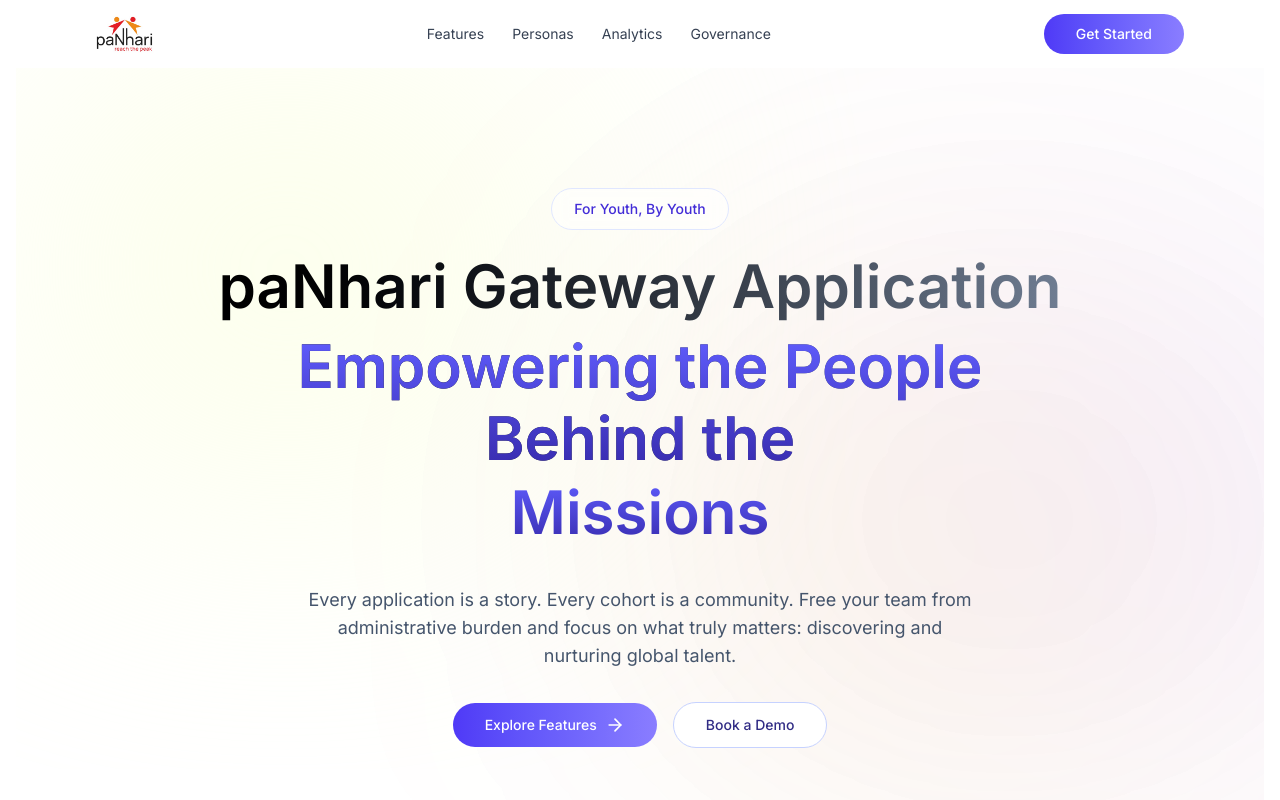
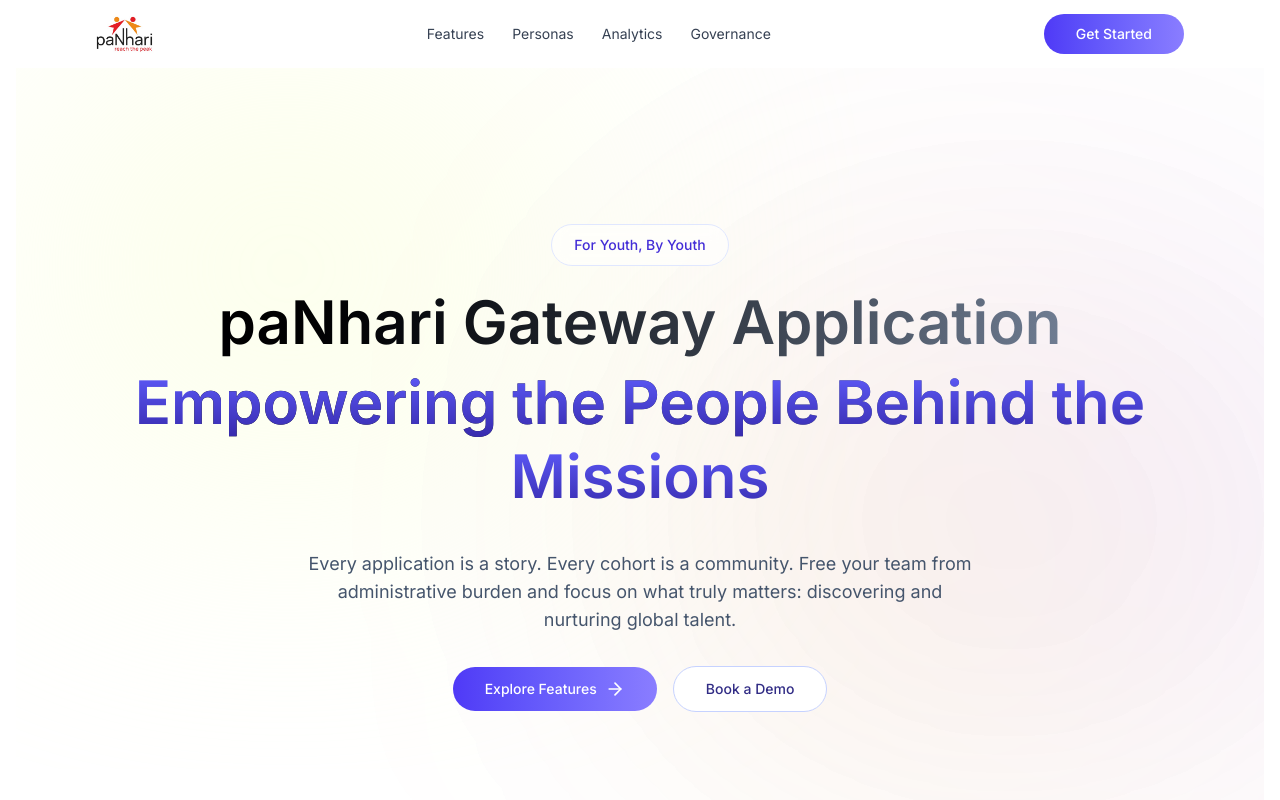
Before and after one commit to tadiwa-dev/gateway-three, a Next.js app: page / in a window 1280 px wide. Shown: the top 800 px of the page. Built offline with nearby package versions, Linux system fonts and the light colour scheme.

Commit message:
fix: prevent 'Empowering the People Behind the' from wrapping

```diff
--- a/sections/hero-section.jsx
+++ b/sections/hero-section.jsx
@@ -80,7 +80,7 @@
                 className="text-4xl md:text-6xl/18 text-center font-semibold max-w-4xl mt-5 bg-gradient-to-r from-black to-[#748298] text-transparent bg-clip-text flex flex-col items-center">
                 <span>paNhari Gateway Application</span>
                 <span className="flex flex-wrap items-center justify-center gap-x-2 w-full mt-2">
-                    <span className="bg-gradient-to-b from-indigo-500 to-indigo-800 bg-clip-text text-transparent">Empowering the People Behind the</span>
+                    <span className="bg-gradient-to-b from-indigo-500 to-indigo-800 bg-clip-text text-transparent whitespace-nowrap">Empowering the People Behind the</span>
                     <span className="relative flex justify-center overflow-hidden text-center md:pb-4 md:pt-1 w-[200px] md:w-[320px] lg:w-[380px]">
                         &nbsp;
                         {titles.map((title, index) => (
```
